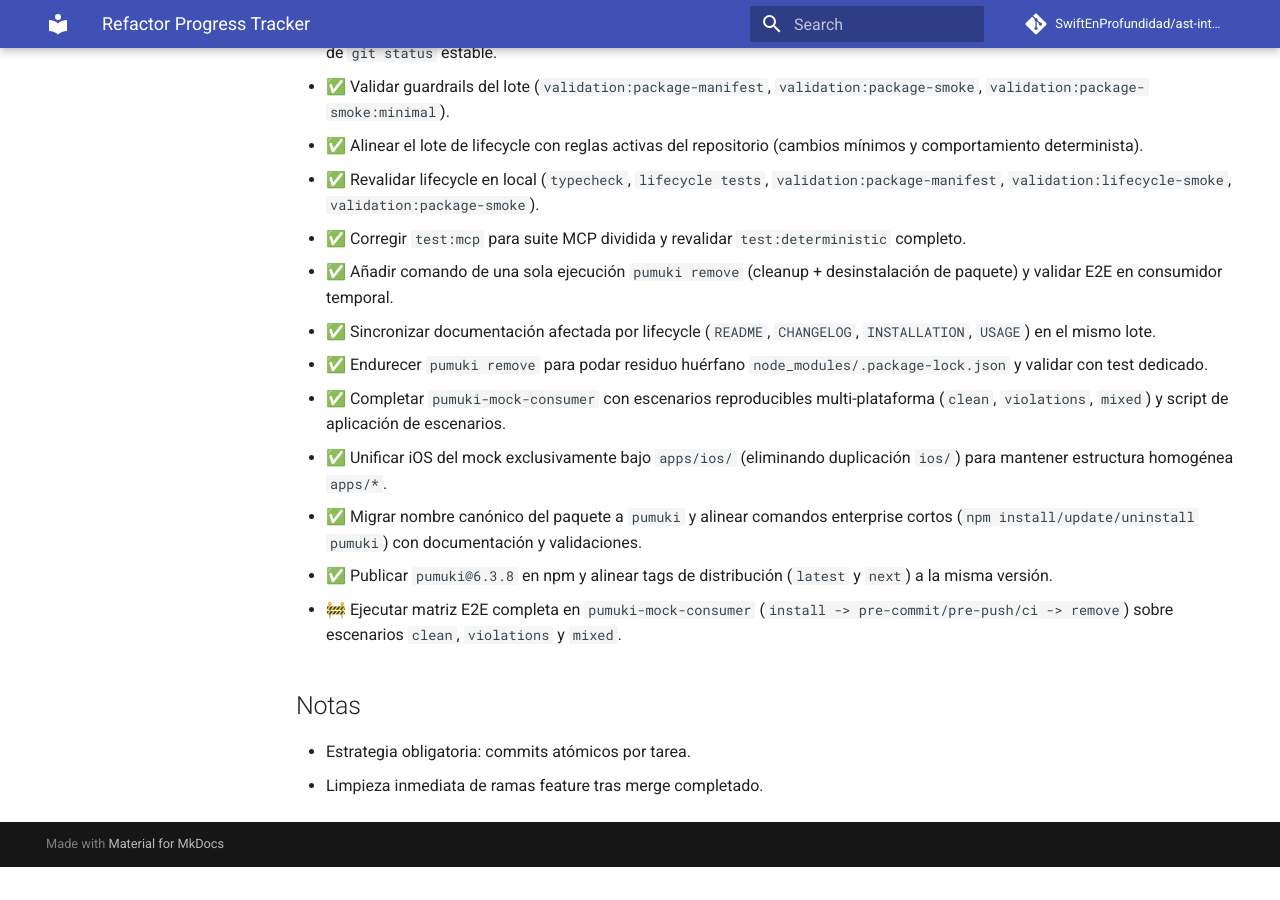
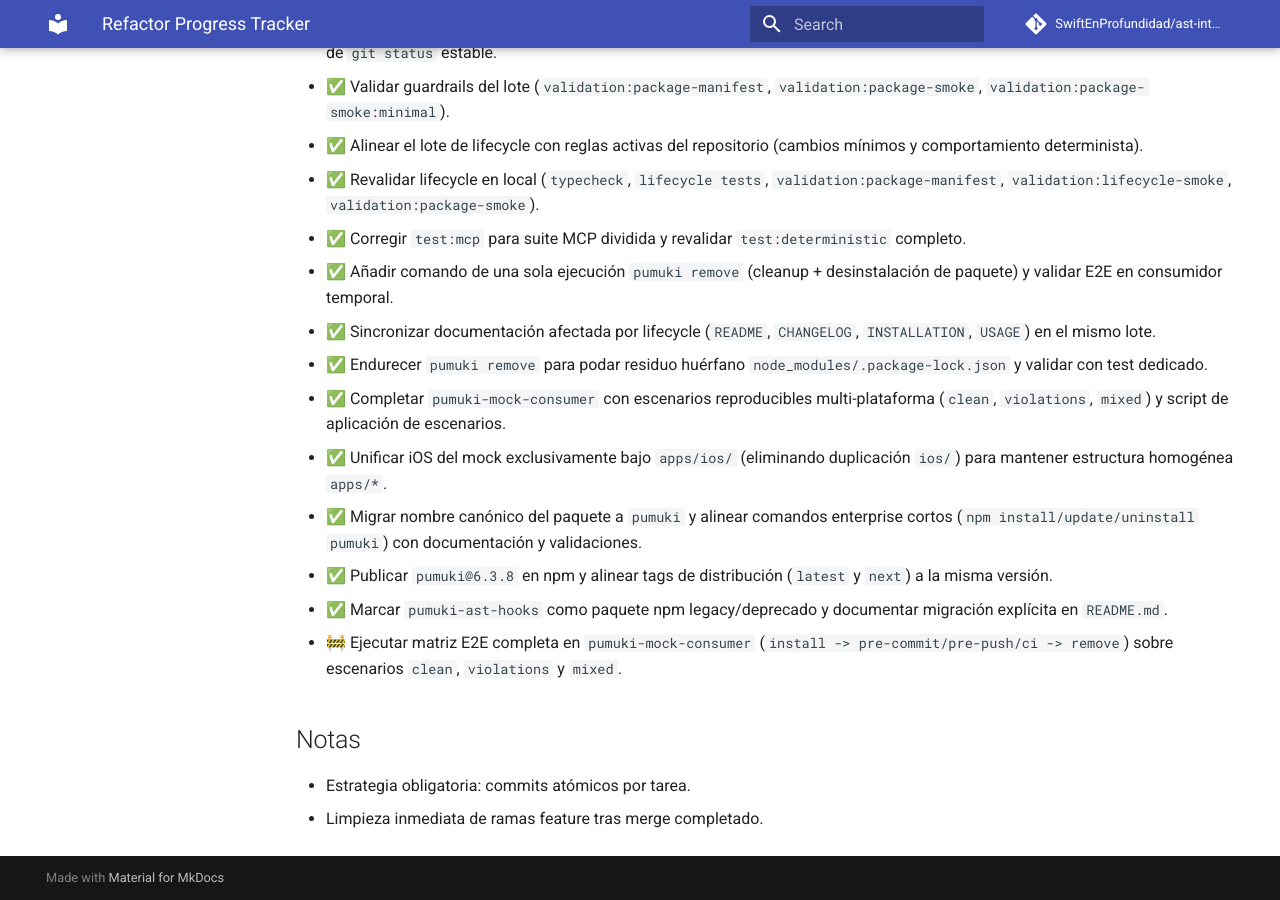
Before and after one commit to SwiftEnProfundidad/ast-intelligence-hooks, an MkDocs documentation site: the page built from docs/REFRACTOR_PROGRESS.md, in a window 1280 px wide and 900 px high, scrolled down 4987 px. Built offline with MkDocs 1.6.1 and Material for MkDocs 9.7.7, drawn with Linux system fonts in a browser that asks for light colours; comment, search, counter and statistics services are not loaded; before the commit the page ends 5854 px from its top, so only the background shows below that.

Commit message:
docs(npm): clarify migration from pumuki-ast-hooks to pumuki

```diff
--- a/docs/REFRACTOR_PROGRESS.md
+++ b/docs/REFRACTOR_PROGRESS.md
@@ -149,6 +149,7 @@ Estado consolidado del refactor con seguimiento de tareas y evidencia del avance
 - ✅ Unificar iOS del mock exclusivamente bajo `apps/ios/` (eliminando duplicación `ios/`) para mantener estructura homogénea `apps/*`.
 - ✅ Migrar nombre canónico del paquete a `pumuki` y alinear comandos enterprise cortos (`npm install/update/uninstall pumuki`) con documentación y validaciones.
 - ✅ Publicar `pumuki@6.3.8` en npm y alinear tags de distribución (`latest` y `next`) a la misma versión.
+- ✅ Marcar `pumuki-ast-hooks` como paquete npm legacy/deprecado y documentar migración explícita en `README.md`.
 - 🚧 Ejecutar matriz E2E completa en `pumuki-mock-consumer` (`install -> pre-commit/pre-push/ci -> remove`) sobre escenarios `clean`, `violations` y `mixed`.
 
 ## Notas
```
Also changed, not shown: README.md (+3 -0 lines).
